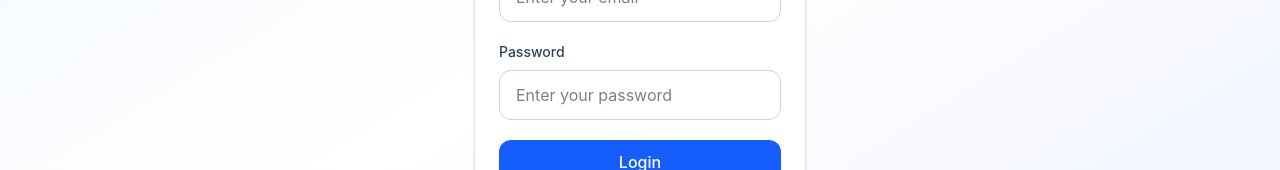
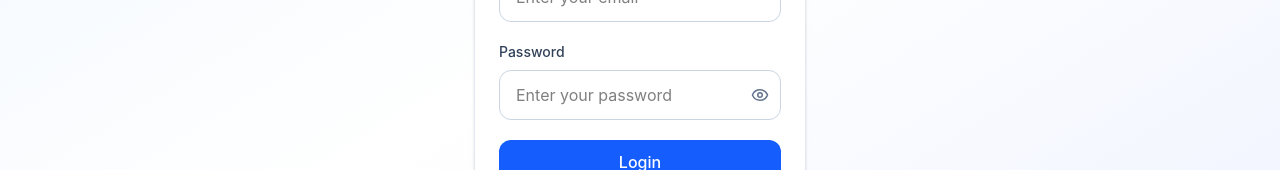
Before and after one commit to nikita-9112/Examio, a React app in the folder frontend/: page /login in a window 1280 px wide. Shown: the part 465-635 px from the top of the page. Built offline with nearby package versions, Linux system fonts and the light colour scheme; the HTML template or start-up script is replaced by a standard one.

Commit message:
added password visiablity functionality

```diff
--- a/frontend/src/components/ui/Input.jsx
+++ b/frontend/src/components/ui/Input.jsx
@@ -1,3 +1,6 @@
+import { useState } from "react";
+import {Eye , EyeOff} from "lucide-react";
+
 const Input = ({
   label,
   type = "text",
@@ -7,6 +10,8 @@
   error,
   required = false,
   }) => {
+
+    const [showPassword, setShowPassword] = useState(false);
   return (
   <div className="w-full">
 
@@ -21,8 +26,11 @@
       </label>
     )}
 
-    <input
-      type={type}
+  <div className="relative">
+  <input
+      type={
+        type === "password"? showPassword?"text": "password":type
+      }
       placeholder={placeholder}
       value={value}
       onChange={onChange}
@@ -43,6 +51,15 @@
         }
       `}
     />
+    {type === "password" &&(
+      <button type="button" onClick={()=>setShowPassword(!showPassword)}
+      className="absolute right-3 top-1/2 -translate-y-1/2 text-slate-500"
+      >
+        {showPassword? <EyeOff size={18}/> : <Eye size={18}/>}
+      </button>
+    )}
+  </div>
+
 
     {error && (
       <p className="mt-1 text-sm text-red-500">
```
